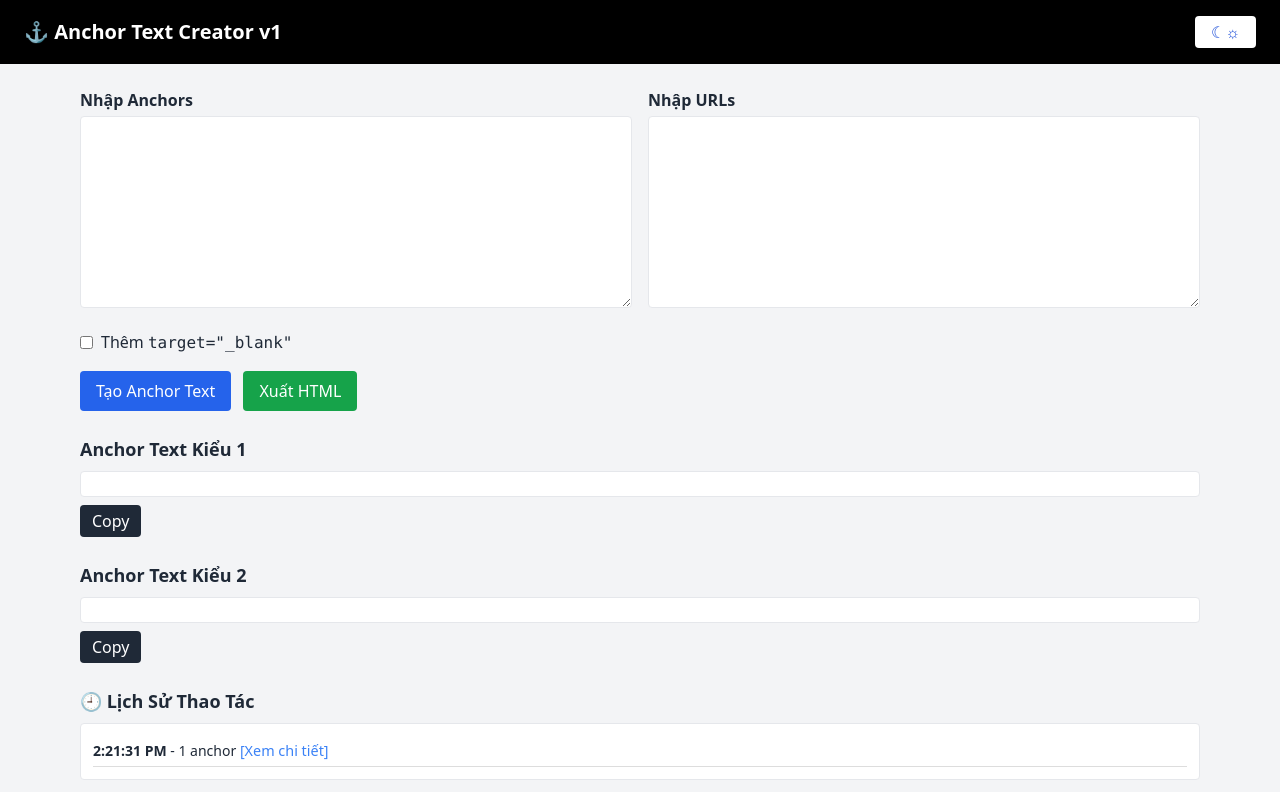
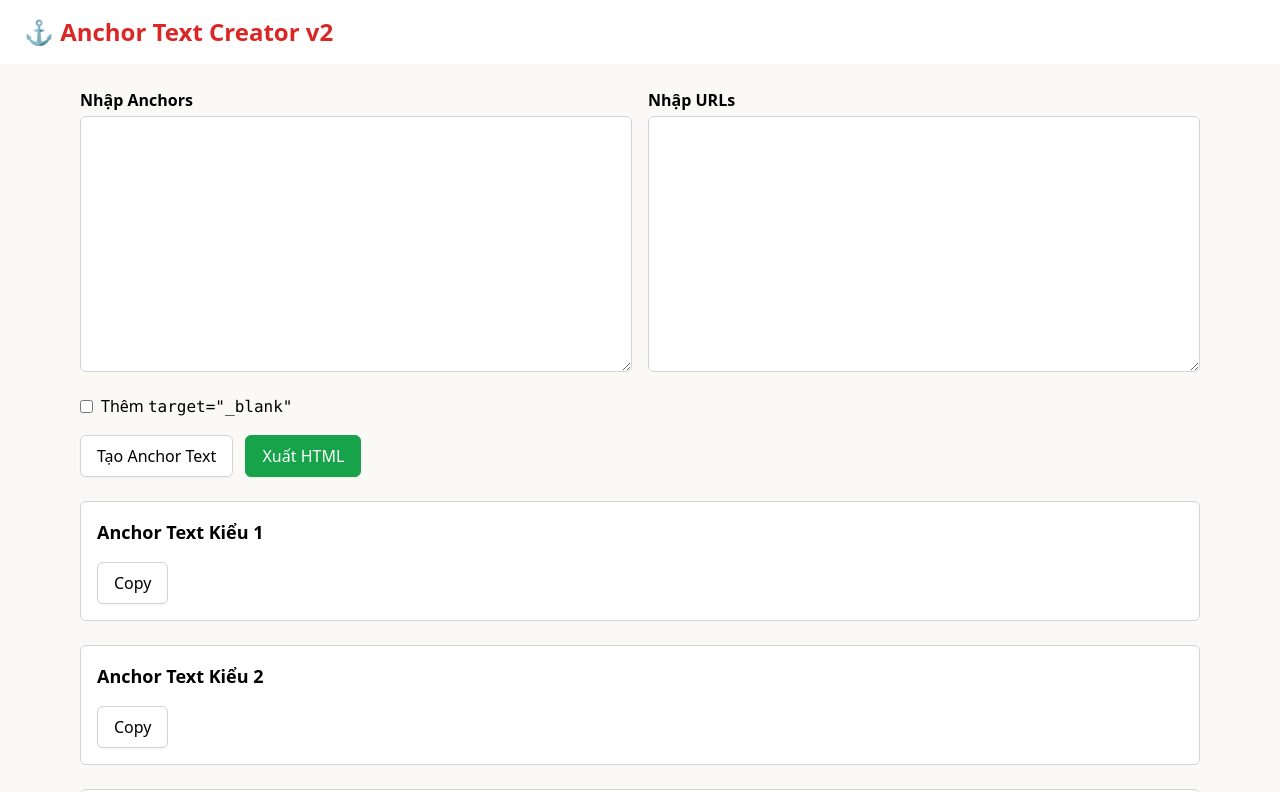
Before and after one commit to username628496/anchor-text, a plain HTML site: page index.html in a window 1280 px wide. Both pictures are taken after a click on the button "Tạo Anchor Text". Shown: the top 792 px of the page. Drawn offline with nearby package versions, Linux system fonts and the light colour scheme.

Commit message:
Update index.html

```diff
--- a/index.html
+++ b/index.html
@@ -6,27 +6,27 @@
   <title>Anchor Text Creator v1</title>
   <script src="https://cdn.tailwindcss.com"></script>
   <style>
-    body.dark { background-color: #1f2937; color: #e5e7eb; }
-    .dark textarea, .dark .output-box, .dark .history-box { background-color: #374151; color: #e5e7eb; }
-    .history-entry { border-bottom: 1px solid #ddd; padding: 5px 0; }
+    body { background-color: #FAF9F6; color: black; font-family: system-ui, sans-serif; }
+    .history-entry { border-bottom: 1px solid #d1d5db; padding: 5px 0; border-radius: 0.375rem; }
     .toggle-details { cursor: pointer; color: #3b82f6; font-size: 0.9rem; }
+    .history-box { border-bottom: 1px solid #d1d5db; border-radius: 0.375rem; }
+    .history-icon { color: #6b7280; }
   </style>
 </head>
-<body class="bg-gray-100 text-gray-800 transition-all">
-  <header class="bg-black text-white px-6 py-4 flex justify-between items-center">
-    <h1 class="text-xl font-bold">⚓ Anchor Text Creator v1</h1>
-    <button onclick="toggleDarkMode()" class="bg-white text-blue-700 px-4 py-1 rounded">☾☼</button>
+<body class="bg-[#FAF9F6] text-black font-[system-ui,sans-serif]">
+  <header class="flex items-center space-x-2 text-2xl font-semibold px-6 py-4 bg-white text-black">
+    <h1>⚓ <span class="text-red-600">Anchor Text Creator v2</span></h1>
   </header>
 
   <main class="max-w-6xl mx-auto px-4 py-6">
     <div class="grid grid-cols-2 gap-4 mb-4">
       <div>
         <label class="font-semibold block mb-1">Nhập Anchors</label>
-        <textarea id="anchorInput" class="w-full h-48 p-3 border rounded font-mono"></textarea>
+        <textarea id="anchorInput" class="border border-gray-300 rounded-md px-3 py-2 w-full font-mono h-64"></textarea>
       </div>
       <div>
         <label class="font-semibold block mb-1">Nhập URLs</label>
-        <textarea id="urlInput" class="w-full h-48 p-3 border rounded font-mono"></textarea>
+        <textarea id="urlInput" class="border border-gray-300 rounded-md px-3 py-2 w-full font-mono h-64"></textarea>
       </div>
     </div>
 
@@ -36,27 +36,27 @@
     </label>
 
     <div class="space-x-2 mb-6">
-      <button onclick="generateLinks()" class="bg-blue-600 text-white px-4 py-2 rounded">Tạo Anchor Text</button>
-      <button onclick="exportHtml()" class="bg-green-600 text-white px-4 py-2 rounded">Xuất HTML</button>
+      <button onclick="generateLinks()" class="rounded-md border px-4 py-2 font-medium shadow-sm bg-white border-gray-300">Tạo Anchor Text</button>
+      <button onclick="exportHtml()" class="rounded-md border px-4 py-2 font-medium shadow-sm bg-green-600 text-white border-green-600">Xuất HTML</button>
     </div>
 
-    <p id="warningMessage" class="text-red-600 font-semibold mb-4"></p>
+    <p id="warningMessage" class="text-red-400 font-semibold mb-4"></p>
 
-    <section class="mb-6">
+    <section class="mb-6 bg-white border border-gray-300 rounded-md p-4">
       <h3 class="text-lg font-semibold mb-2">Anchor Text Kiểu 1</h3>
-      <div class="output-box border p-3 rounded overflow-x-auto whitespace-nowrap bg-white" id="anchorWithPipes"></div>
-      <button onclick="copyDivContent('anchorWithPipes')" class="mt-2 px-3 py-1 bg-gray-800 text-white rounded">Copy</button>
+      <div class="output-box overflow-x-auto whitespace-nowrap" id="anchorWithPipes"></div>
+      <button onclick="copyDivContent('anchorWithPipes')" class="mt-2 rounded-md border px-4 py-2 font-medium shadow-sm bg-white border-gray-300">Copy</button>
     </section>
 
-    <section class="mb-6">
+    <section class="mb-6 bg-white border border-gray-300 rounded-md p-4">
       <h3 class="text-lg font-semibold mb-2">Anchor Text Kiểu 2</h3>
-      <div class="output-box border p-3 rounded overflow-x-auto whitespace-nowrap bg-white" id="anchorWithSpaces"></div>
-      <button onclick="copyDivContent('anchorWithSpaces')" class="mt-2 px-3 py-1 bg-gray-800 text-white rounded">Copy</button>
+      <div class="output-box overflow-x-auto whitespace-nowrap" id="anchorWithSpaces"></div>
+      <button onclick="copyDivContent('anchorWithSpaces')" class="mt-2 rounded-md border px-4 py-2 font-medium shadow-sm bg-white border-gray-300">Copy</button>
     </section>
 
-    <section class="mb-10">
-      <h3 class="text-lg font-semibold mb-2">🕘 Lịch Sử Thao Tác</h3>
-      <div id="historyLog" class="history-box border p-3 rounded bg-white text-sm"></div>
+    <section class="mb-10 bg-white border border-gray-300 rounded-md p-4 history-box text-sm">
+      <h3 class="text-lg font-semibold mb-2 flex items-center gap-2"><span class="history-icon">🕘</span> Lịch Sử Thao Tác</h3>
+      <div id="historyLog"></div>
     </section>
   </main>
 
@@ -65,7 +65,17 @@
   </footer>
 
 <script>
-  let history = [];
+  function normalizeUrl(url) {
+    url = url.trim();
+    if (!/^https?:\/\//i.test(url)) {
+      url = "https://" + url.replace(/^\/*/, "");
+    }
+    url = url.replace(/^http:(?!\/\/)/i, "http://");
+    url = url.replace(/^https:(?!\/\/)/i, "https://");
+    return url;
+  }
+
+  let history = JSON.parse(localStorage.getItem("anchorHistory")) || [];
 
   function generateLinks() {
     const anchors = document.getElementById("anchorInput").value.trim().split("\n");
@@ -76,28 +86,36 @@
     document.getElementById("warningMessage").innerText = anchors.length !== urls.length
       ? `⚠️ Anchor: ${anchors.length}, URL: ${urls.length}. Xử lý ${minLength} dòng.` : "";
 
-    let pipeLinks = "", spaceLinks = "";
+    let pipeLinks = "", spaceLinks = "", pairs = [];
     for (let i = 0; i < minLength; i++) {
       const anchor = anchors[i].trim();
-      const url = urls[i].trim();
+      const url = normalizeUrl(urls[i].trim());
+      let output = "";
 
-      let output = "";
-      if(anchor.startsWith("http")) {
-        output = url;  // Naked link
+      if (anchor.startsWith("http")) {
+        output = url;
       } else {
         output = `<a href="${url}"${targetBlank ? ' target="_blank"' : ''}>${anchor}</a>`;
       }
 
       pipeLinks += output + (i < minLength -1 ? " | " : "");
       spaceLinks += output + " ";
+      pairs.push({ anchor, url });
     }
 
     document.getElementById("anchorWithPipes").innerHTML = pipeLinks.trim();
     document.getElementById("anchorWithSpaces").innerHTML = spaceLinks.trim();
 
     const time = new Date().toLocaleTimeString();
-    history.unshift({ time, anchors: anchors.slice(0, minLength) });
-    if (history.length > 20) history.pop();
+    history.unshift({ time, pairs });
+    if (history.length > 30) history = history.slice(0, 30);
+    localStorage.setItem("anchorHistory", JSON.stringify(history));
+    // Popup notification
+    const popup = document.createElement("div");
+    popup.innerText = `Đã tạo ${minLength} anchor text!`;
+    popup.className = "fixed bottom-4 right-4 bg-blue-600 text-white px-4 py-2 rounded shadow-lg animate-bounce";
+    document.body.appendChild(popup);
+    setTimeout(() => popup.remove(), 2000);
     renderHistory();
   }
 
@@ -108,9 +126,11 @@
       const div = document.createElement("div");
       div.className = "history-entry";
       const toggleId = `detail-${index}`;
-      div.innerHTML = `<strong>${entry.time}</strong> - ${entry.anchors.length} anchor
+      div.innerHTML = `<strong>${entry.time}</strong> - ${entry.pairs.length} anchor
         <span class="toggle-details" onclick="toggleDetails('${toggleId}')">[Xem chi tiết]</span>
-        <div id="${toggleId}" style="display:none; margin-top:5px;">• ${entry.anchors.join(", ")}</div>`;
+        <div id="${toggleId}" style="display:none; margin-top:5px;">
+          ${entry.pairs.map(p => `• ${p.anchor} → ${p.url}`).join("<br>")}
+        </div>`;
       container.appendChild(div);
     });
   }
@@ -127,7 +147,14 @@
     window.getSelection().addRange(range);
     document.execCommand("copy");
     window.getSelection().removeAllRanges();
-    alert("Đã copy!");
+    // Popup notification
+    const copiedText = document.getElementById(id).innerText;
+    const count = copiedText.split(/\| |\n/).filter(t => t.trim()).length;
+    const popup = document.createElement("div");
+    popup.innerText = `Đã copy ${count} anchor text!`;
+    popup.className = "fixed bottom-4 right-4 bg-green-600 text-white px-4 py-2 rounded shadow-lg animate-bounce";
+    document.body.appendChild(popup);
+    setTimeout(() => popup.remove(), 2000);
   }
 
   function exportHtml() {
@@ -140,9 +167,10 @@
     link.click();
   }
 
-  function toggleDarkMode() {
-    document.body.classList.toggle("dark");
-  }
+
+  document.addEventListener("DOMContentLoaded", function () {
+    renderHistory();
+  });
 </script>
 
 </body>
```
